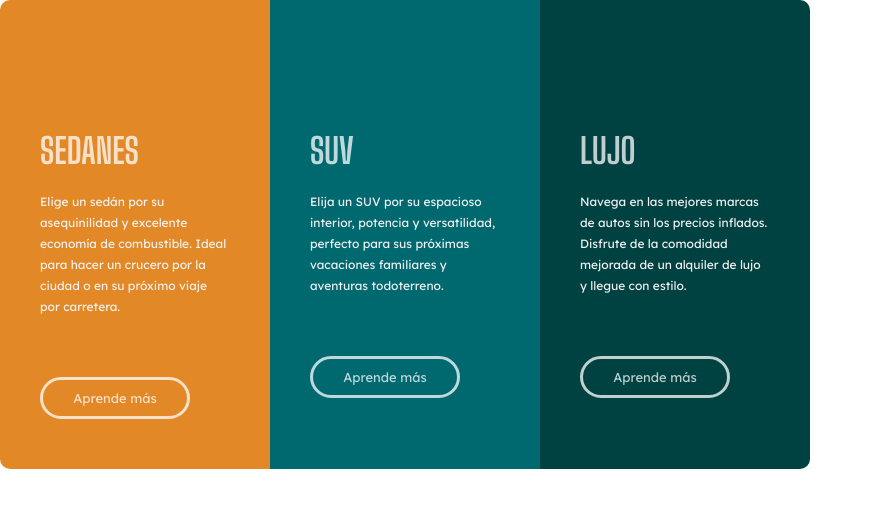
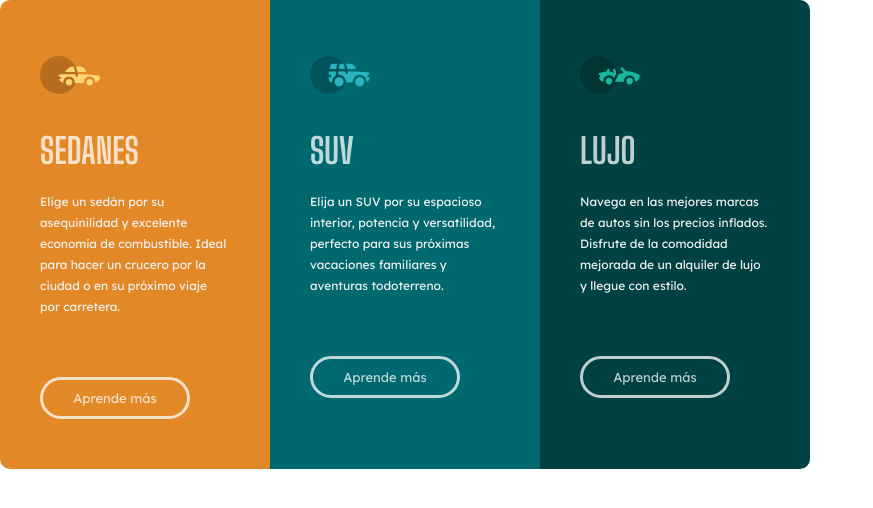
Before and after one commit to djoaquinalvarez/road, a plain HTML site: page index.html in a window 1280 px wide. Shown: the whole page, without its empty margins (0-873 px from the left). Drawn offline with Linux system fonts and the light colour scheme; the site is published under a folder, as on GitHub Pages, so addresses that start at the root find nothing.

Commit message:
Update style.css

```diff
--- a/style.css
+++ b/style.css
@@ -71,7 +71,7 @@ main {
 .icon-sav{
     width: 60px;
     height: 50px;
-    background-image: url('/images/icon-sedans.svg');
+    background-image: url('./images/icon-sedans.svg');
     background-repeat: no-repeat;
     background-position: center;
     background-size: contain;
@@ -98,7 +98,7 @@ main {
 .icon-suv{
     width: 60px;
     height: 50px;
-    background-image: url('/images/icon-suvs.svg');
+    background-image: url('./images/icon-suvs.svg');
     background-repeat: no-repeat;
     background-position: center;
     background-size: contain;
@@ -126,7 +126,7 @@ main {
 .icon-lux{
     width: 60px;
     height: 50px;
-    background-image: url('/images/icon-luxury.svg');
+    background-image: url('./images/icon-luxury.svg');
     background-repeat: no-repeat;
     background-position: center;
     background-size: contain;
```
